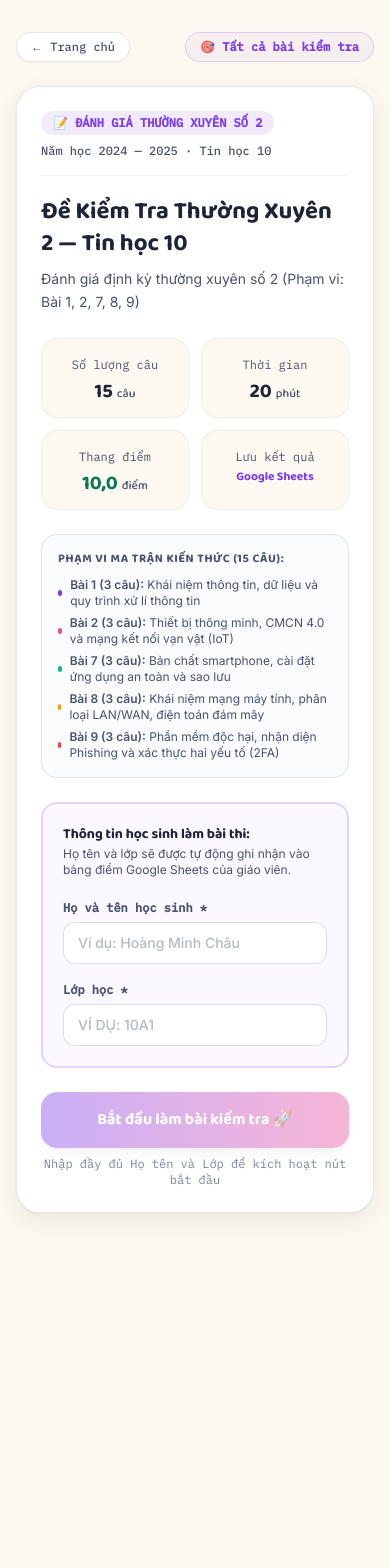
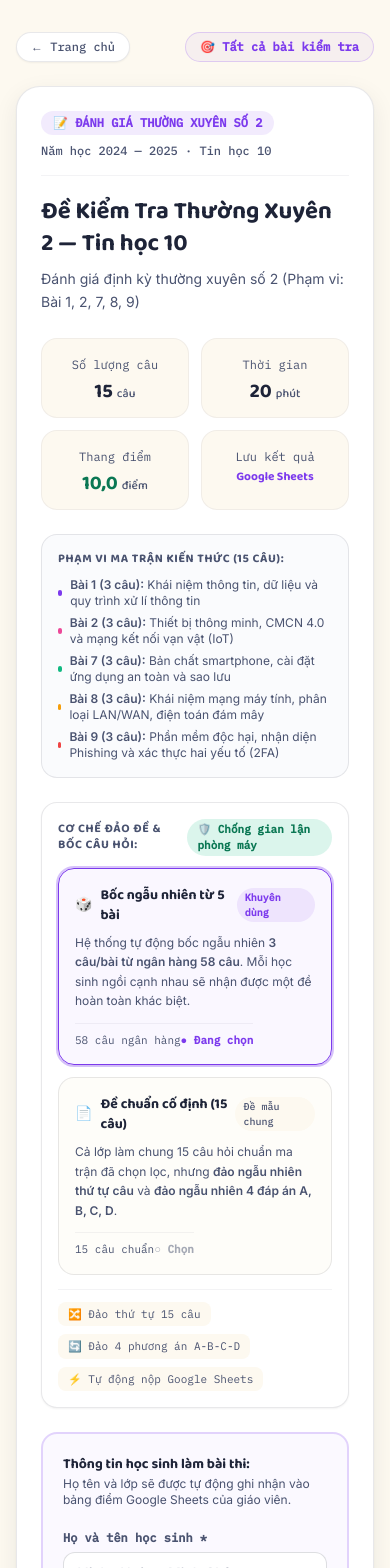
Before and after one commit to nongchuchuyen2021-svg/luyen-trac-nghiem-tin-10, a Next.js app: page /kiem-tra/thuong-xuyen-2 in a window 390 px wide. Shown: the top 1568 px of the page. Before the commit the page ends 1245 px from the top, so only its background shows below. Built offline with nearby package versions, Linux system fonts and the light colour scheme.

Commit message:
feat: ho tro boc de ngau nhien tu ngan hang va dao thu tu cau hoi chong nhin bai

```diff
--- a/components/KiemTraTx2Client.tsx
+++ b/components/KiemTraTx2Client.tsx
@@ -2,7 +2,7 @@
 
 import { useEffect, useMemo, useRef, useState } from "react";
 import Link from "next/link";
-import { DE_KIEM_TRA_TX2 } from "@/data/de-kiem-tra/thuong-xuyen-2";
+import { DE_KIEM_TRA_TX2, taoDeNgauNhienTx2 } from "@/data/de-kiem-tra/thuong-xuyen-2";
 import type { Question } from "@/lib/types";
 import { getHocSinh, saveHocSinh, hopLe, chuanHoa } from "@/lib/hocsinh";
 import { playCorrect, playWrong, playCelebration, playClick } from "@/lib/sound";
@@ -26,22 +26,42 @@ type CauDaTron = Question & {
   lessonTag: string;
 };
 
-function getLessonTag(index: number): string {
-  if (index < 3) return "Bài 1 · Thông tin & Xử lí";
-  if (index < 6) return "Bài 2 · Thiết bị thông minh";
-  if (index < 9) return "Bài 7 · Sử dụng thiết bị số";
-  if (index < 12) return "Bài 8 · Mạng máy tính";
-  return "Bài 9 · An toàn không gian mạng";
+function getLessonTag(q: Question): string {
+  if (q.id.startsWith("b1-") || ["tx2-01", "tx2-02", "tx2-03"].includes(q.id)) {
+    return "Bài 1 · Thông tin & Xử lí";
+  }
+  if (q.id.startsWith("b2-") || ["tx2-04", "tx2-05", "tx2-06"].includes(q.id)) {
+    return "Bài 2 · Thiết bị thông minh";
+  }
+  if (q.id.startsWith("b7-") || ["tx2-07", "tx2-08", "tx2-09"].includes(q.id)) {
+    return "Bài 7 · Sử dụng thiết bị số";
+  }
+  if (q.id.startsWith("b8-") || ["tx2-10", "tx2-11", "tx2-12"].includes(q.id)) {
+    return "Bài 8 · Mạng máy tính";
+  }
+  if (q.id.startsWith("b9-") || ["tx2-13", "tx2-14", "tx2-15"].includes(q.id)) {
+    return "Bài 9 · An toàn không gian mạng";
+  }
+  return "Tin học 10";
 }
 
-function tronDe(): CauDaTron[] {
-  return DE_KIEM_TRA_TX2.questions.map((q, idx) => {
+function tronDe(cheDo: "ngau-nhien" | "co-dinh" = "ngau-nhien"): CauDaTron[] {
+  // 1. Lấy danh sách 15 câu hỏi:
+  // - Nếu "ngau-nhien": bốc ngẫu nhiên 3 câu/bài từ 5 bài (tổng 58 câu) và xáo trộn vị trí 15 câu
+  // - Nếu "co-dinh": lấy 15 câu chuẩn ma trận và xáo trộn vị trí 15 câu
+  const rawQuestions: Question[] =
+    cheDo === "ngau-nhien"
+      ? taoDeNgauNhienTx2()
+      : shuffle([...DE_KIEM_TRA_TX2.questions]);
+
+  // 2. Xáo trộn ngẫu nhiên 4 phương án A, B, C, D của từng câu hỏi
+  return rawQuestions.map((q) => {
     const order = shuffle([0, 1, 2, 3]);
     return {
       ...q,
       shuffledOptions: order.map((i) => q.options[i]),
       correctIndex: order.indexOf(q.answer),
-      lessonTag: getLessonTag(idx),
+      lessonTag: getLessonTag(q),
     };
   });
 }
@@ -61,6 +81,7 @@ export default function KiemTraTx2Client() {
   const [hoTen, setHoTen] = useState("");
   const [lop, setLop] = useState("");
   const [de, setDe] = useState<CauDaTron[]>([]);
+  const [cheDoDe, setCheDoDe] = useState<"ngau-nhien" | "co-dinh">("ngau-nhien");
   const [cauHienTai, setCauHienTai] = useState(0);
   const [dapAnDaChon, setDapAnDaChon] = useState<(number | null)[]>([]);
   const [giayConLai, setGiayConLai] = useState(DE_KIEM_TRA_TX2.thoiGianPhut * 60);
@@ -120,7 +141,7 @@ export default function KiemTraTx2Client() {
     setLop(hs.lop);
 
     playClick();
-    const boDe = tronDe();
+    const boDe = tronDe(cheDoDe);
     setDe(boDe);
     setDapAnDaChon(new Array(boDe.length).fill(null));
     setCauHienTai(0);
@@ -185,7 +206,7 @@ export default function KiemTraTx2Client() {
           hoTen: hs.hoTen,
           lop: hs.lop,
           baiId: DE_KIEM_TRA_TX2.id,
-          tenBai: DE_KIEM_TRA_TX2.title,
+          tenBai: `${DE_KIEM_TRA_TX2.title} ${cheDoDe === "ngau-nhien" ? "(Bốc ngẫu nhiên)" : "(Đề chuẩn)"}`,
           dang: "Thường xuyên",
           diem: diemSo,
           soCauDung: dung,
@@ -301,6 +322,98 @@ export default function KiemTraTx2Client() {
                 </span>
               </li>
             </ul>
+          </div>
+
+          {/* LỰA CHỌN CHẾ ĐỘ TẠO ĐỀ & ĐẢO NGẪU NHIÊN */}
+          <div className="mt-6 rounded-2xl border border-ink/10 bg-white p-4 shadow-sm">
+            <div className="flex items-center justify-between">
+              <h3 className="font-display text-xs font-bold uppercase tracking-wider text-ink-soft">
+                Cơ chế đảo đề & bốc câu hỏi:
+              </h3>
+              <span className="inline-flex items-center gap-1 rounded-full bg-mint/15 px-2.5 py-0.5 font-mono text-[11px] font-bold text-mint-deep">
+                🛡️ Chống gian lận phòng máy
+              </span>
+            </div>
+
+            <div className="mt-3 grid gap-3 sm:grid-cols-2">
+              <button
+                type="button"
+                onClick={() => {
+                  playClick();
+                  setCheDoDe("ngau-nhien");
+                }}
+                className={`flex flex-col justify-between rounded-2xl border p-4 text-left transition ${
+                  cheDoDe === "ngau-nhien"
+                    ? "border-grape bg-grape/[0.04] shadow-sm ring-2 ring-grape/30"
+                    : "border-ink/10 bg-cream/40 hover:border-ink/25 hover:bg-cream"
+                }`}
+              >
+                <div>
+                  <div className="flex items-center justify-between">
+                    <span className="flex items-center gap-2 font-display text-sm font-bold text-ink">
+                      <span>🎲</span> Bốc ngẫu nhiên từ 5 bài
+                    </span>
+                    <span className="rounded-full bg-grape/10 px-2 py-0.5 font-mono text-[10px] font-bold text-grape">
+                      Khuyên dùng
+                    </span>
+                  </div>
+                  <p className="mt-2 text-xs text-ink-soft leading-relaxed">
+                    Hệ thống tự động bốc ngẫu nhiên <strong>3 câu/bài từ ngân hàng 58 câu</strong>. Mỗi học sinh ngồi cạnh nhau sẽ nhận được một đề hoàn toàn khác biệt.
+                  </p>
+                </div>
+                <div className="mt-3 flex items-center justify-between border-t border-ink/5 pt-2 text-[11px]">
+                  <span className="font-mono text-ink-soft">58 câu ngân hàng</span>
+                  <span className={`font-mono font-bold ${cheDoDe === "ngau-nhien" ? "text-grape" : "text-ink-soft/50"}`}>
+                    {cheDoDe === "ngau-nhien" ? "● Đang chọn" : "○ Chọn"}
+                  </span>
+                </div>
+              </button>
+
+              <button
+                type="button"
+                onClick={() => {
+                  playClick();
+                  setCheDoDe("co-dinh");
+                }}
+                className={`flex flex-col justify-between rounded-2xl border p-4 text-left transition ${
+                  cheDoDe === "co-dinh"
+                    ? "border-grape bg-grape/[0.04] shadow-sm ring-2 ring-grape/30"
+                    : "border-ink/10 bg-cream/40 hover:border-ink/25 hover:bg-cream"
+                }`}
+              >
+                <div>
+                  <div className="flex items-center justify-between">
+                    <span className="flex items-center gap-2 font-display text-sm font-bold text-ink">
+                      <span>📄</span> Đề chuẩn cố định (15 câu)
+                    </span>
+                    <span className="rounded-full bg-cream px-2 py-0.5 font-mono text-[10px] font-medium text-ink-soft">
+                      Đề mẫu chung
+                    </span>
+                  </div>
+                  <p className="mt-2 text-xs text-ink-soft leading-relaxed">
+                    Cả lớp làm chung 15 câu hỏi chuẩn ma trận đã chọn lọc, nhưng <strong>đảo ngẫu nhiên thứ tự câu</strong> và <strong>đảo ngẫu nhiên 4 đáp án A, B, C, D</strong>.
+                  </p>
+                </div>
+                <div className="mt-3 flex items-center justify-between border-t border-ink/5 pt-2 text-[11px]">
+                  <span className="font-mono text-ink-soft">15 câu chuẩn</span>
+                  <span className={`font-mono font-bold ${cheDoDe === "co-dinh" ? "text-grape" : "text-ink-soft/50"}`}>
+                    {cheDoDe === "co-dinh" ? "● Đang chọn" : "○ Chọn"}
+                  </span>
+                </div>
+              </button>
+            </div>
+
+            <div className="mt-3.5 flex flex-wrap items-center gap-2 border-t border-ink/5 pt-3 font-mono text-[11px] text-ink-soft">
+              <span className="inline-flex items-center gap-1 rounded-lg bg-cream px-2.5 py-1 text-ink-soft">
+                🔀 Đảo thứ tự 15 câu
+              </span>
+              <span className="inline-flex items-center gap-1 rounded-lg bg-cream px-2.5 py-1 text-ink-soft">
+                🔄 Đảo 4 phương án A-B-C-D
+              </span>
+              <span className="inline-flex items-center gap-1 rounded-lg bg-cream px-2.5 py-1 text-ink-soft">
+                ⚡ Tự động nộp Google Sheets
+              </span>
+            </div>
           </div>
 
           {/* Form nhập Họ tên và Lớp của học sinh */}
@@ -681,7 +794,7 @@ export default function KiemTraTx2Client() {
         {/* THÀNH PHẦN NỘP BÀI GOOGLE SHEET */}
         <NopBai
           baiId={DE_KIEM_TRA_TX2.id}
-          tenBai={DE_KIEM_TRA_TX2.title}
+          tenBai={`${DE_KIEM_TRA_TX2.title} ${cheDoDe === "ngau-nhien" ? "(Bốc ngẫu nhiên)" : "(Đề chuẩn)"}`}
           dang="Thường xuyên"
           diem={diem}
           soCauDung={soCauDung}
--- a/data/de-kiem-tra/thuong-xuyen-2.ts
+++ b/data/de-kiem-tra/thuong-xuyen-2.ts
@@ -1,11 +1,33 @@
 import type { Question } from "@/lib/types";
+import { QUESTION_BANK } from "@/lib/questions";
 
-// ============================================================================
-// THƯ MỤC ĐỀ KIỂM TRA ĐỊNH KỲ — TIN HỌC 10
-// Trường THPT Na Rì — Tỉnh Thái Nguyên
-// Đề: KIỂM TRA THƯỜNG XUYÊN SỐ 2 (Bài 1, 2, 7, 8, 9)
-// Cấu trúc: 15 câu trắc nghiệm 4 phương án · 20 phút · Thang điểm 10,0
-// ============================================================================
+function shuffleArr<T>(arr: T[]): T[] {
+  const a = [...arr];
+  for (let i = a.length - 1; i > 0; i--) {
+    const j = Math.floor(Math.random() * (i + 1));
+    [a[i], a[j]] = [a[j], a[i]];
+  }
+  return a;
+}
+
+/**
+ * Bốc ngẫu nhiên 15 câu trắc nghiệm từ ngân hàng 58 câu của 5 bài:
+ * - 3 câu từ Bài 1
+ * - 3 câu từ Bài 2
+ * - 3 câu từ Bài 7
+ * - 3 câu từ Bài 8
+ * - 3 câu từ Bài 9
+ * Sau đó xáo trộn ngẫu nhiên vị trí của 15 câu hỏi.
+ */
+export function taoDeNgauNhienTx2(): Question[] {
+  const b1 = shuffleArr(QUESTION_BANK["bai-01"] ?? []).slice(0, 3);
+  const b2 = shuffleArr(QUESTION_BANK["bai-02"] ?? []).slice(0, 3);
+  const b7 = shuffleArr(QUESTION_BANK["bai-07"] ?? []).slice(0, 3);
+  const b8 = shuffleArr(QUESTION_BANK["bai-08"] ?? []).slice(0, 3);
+  const b9 = shuffleArr(QUESTION_BANK["bai-09"] ?? []).slice(0, 3);
+
+  return shuffleArr([...b1, ...b2, ...b7, ...b8, ...b9]);
+}
 
 export interface DeKiemTraThuongXuyen {
   id: string;
```
